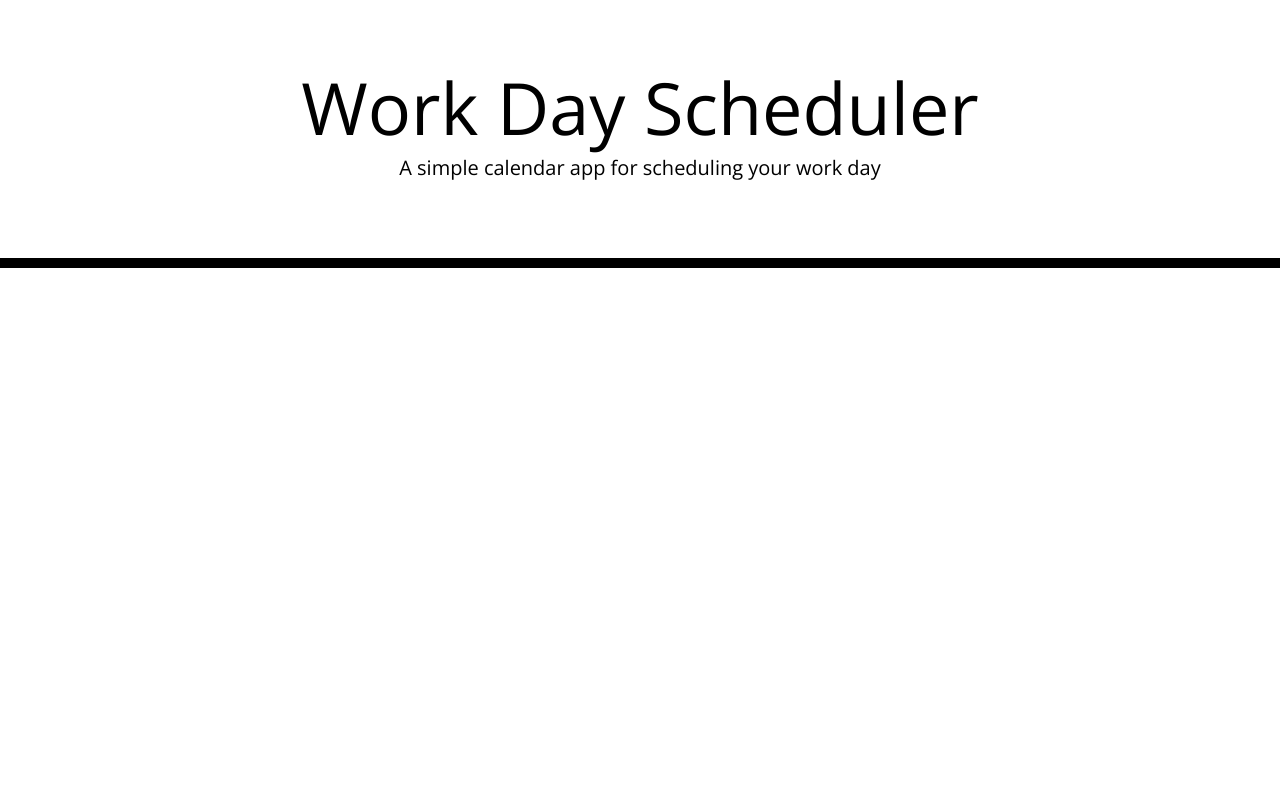
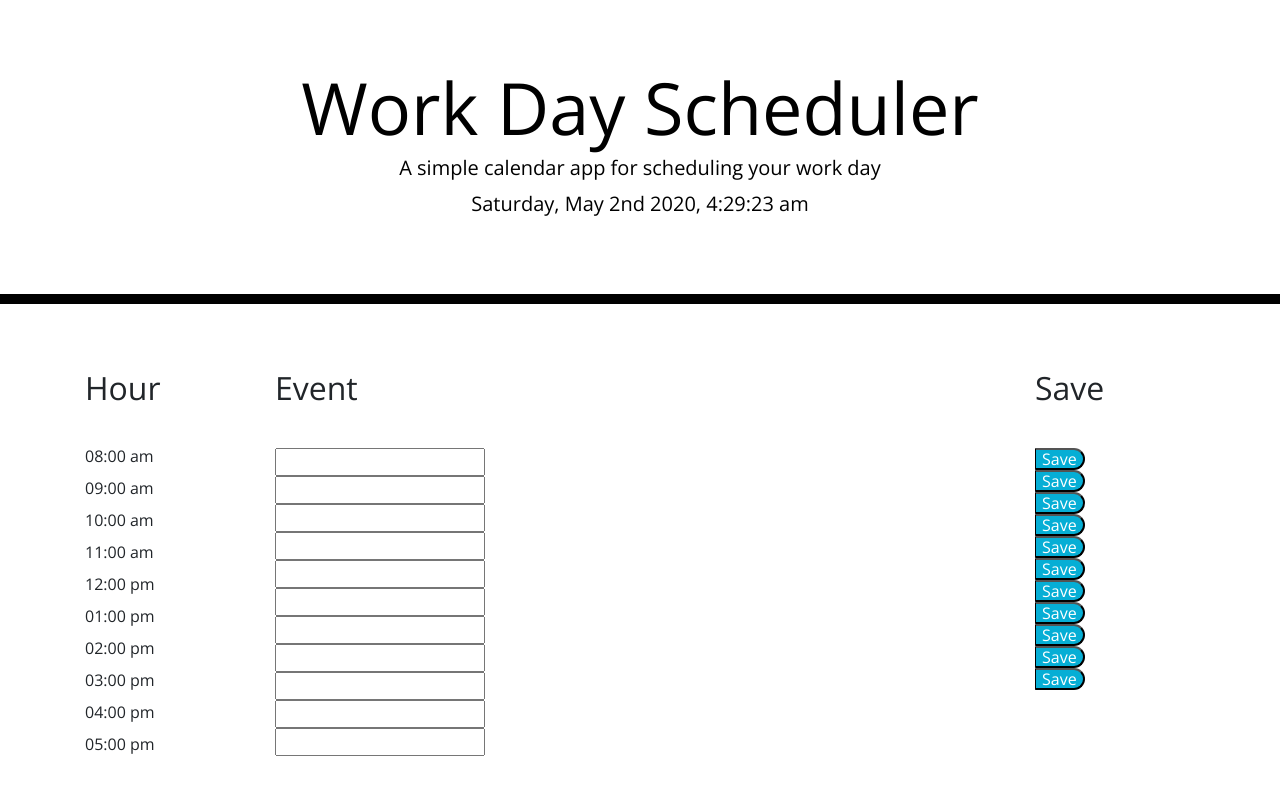
Before and after one commit to stmayfield/day-planner, a plain HTML site: page index.html in a window 1280 px wide. Drawn offline with nearby package versions, Linux system fonts and the light colour scheme; files that its build step writes are made by us from their sources.

Commit message:
Updated README.md; Created base HTML elements for refernce; added for loops and functions to script.js to implement corresponding text, input, and button elements

```diff
--- a/assets/javascript/script.js
+++ b/assets/javascript/script.js
@@ -1,47 +1,93 @@
 $(document).ready(function () {
 
 
+    function update() {
+        datetime.html(moment().format('dddd, MMMM Do YYYY, h:mm:ss a'));
+    };
+    // ---
+    datetime = $('#currentDay')
+    update();
+    setInterval(update, 1000);
+    // ---
+    for (let i = 8; i < 18; i++) {
+        var hour = moment().hour(i).format('hh:00 a');
+        newPar = $("<p>");
+        newPar.text(hour).addClass("hours" + i);
+        $("#hour").append(newPar);
+    }
+    //---
+
+    var numHours = document.querySelector("#hour").childElementCount;
+    for (let i = 0; i < numHours; i++) {
+        var breakLine = $("<br>");
+        var userText = $("<input>");
+        userText.attr({
+            class: 'textarea',
+            type: 'text',
+            id: 'form' + i
+        });
+        $("#event").append(breakLine);
+        $("#event").append(userText);
+        saveData(JSON.stringify(i));
+        var hourBlock = i + 8;
+        console.log(hourBlock);
+    };
+    //---
+
+    for (let i = 0; i < numHours; i++) {
+        var button = $("<br><button>")
+        button.attr({
+            class: "saveBtn",
+            id: "save" + i
+        });
+        button.text("Save");
+        $("#save").append(button);
+        saveData(JSON.stringify(i));
+
+    }
+
+    //---
 
 
+    function saveData(line) {
+        $("#save" + line + ".saveBtn").click(function () {
+            var namePerson = $("#form" + line).val();
+            localStorage.setItem('name' + line, JSON.stringify(namePerson));
+        });
+        var retrieveName = localStorage.getItem("name" + line);
+        $("#form" + line).val(JSON.parse(retrieveName));
+    }
 
 
+    //---
+
+    //assign time to id = i; if certain time,
 
 
+    /*
+    .past = gray
+    .present = red
+    .future = green
+    */
 
 
+    var hour = 21
+    var now = moment().hour();
+
+    console.log(hour);
+    console.log(now);
+
+    /*
+        var currentTime = moment()
+        var eightTime = JSON.parse(moment("8", "hh")._i);
+        if (17 < currentTime) {
+            $("#form1").css("background-color", "red")
+        }
+
+    */
 
 
-
-
-
-
-
-
-
-
-
-
-
-
-
-
-
-
-
-
-
-
-
-
-
-
-
-
-
-
-
-
-
+    console.log(hour === now);
 
 
 
--- a/index.html
+++ b/index.html
@@ -9,7 +9,7 @@
   <link rel="stylesheet" href="https://use.fontawesome.com/releases/v5.8.1/css/all.css"
     integrity="sha384-50oBUHEmvpQ+1lW4y57PTFmhCaXp0ML5d60M1M7uH2+nqUivzIebhndOJK28anvf" crossorigin="anonymous" />
   <link href="https://fonts.googleapis.com/css?family=Open+Sans&display=swap" rel="stylesheet" />
-  <link rel="stylesheet" href="style.css" />
+  <link rel="stylesheet" href="assets/css/style.css" />
   <title>Work Day Scheduler</title>
 </head>
 
@@ -20,7 +20,17 @@
     <p id="currentDay" class="lead"></p>
   </header>
   <div class="container">
-    <!-- Timeblocks go here -->
+    <div class="row">
+      <div class="col-2" id="hour">
+        <h2>Hour</h2>
+      </div>
+      <div class="col-8" id="event">
+        <h2>Event</h2>
+      </div>
+      <div class="col-2" id="save">
+        <h2>Save</h2>
+      </div>
+    </div>
   </div>
 
   <script src="https://code.jquery.com/jquery-3.4.1.min.js"></script>
```
Also changed, not shown: pseudocode.txt (added).
